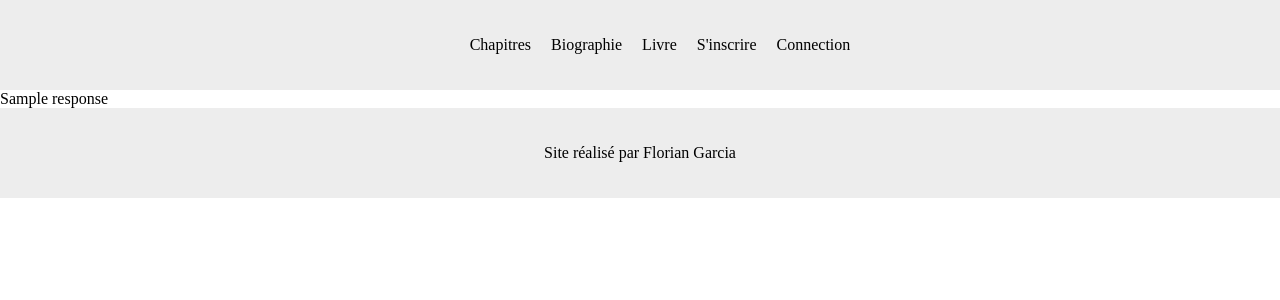
After one commit to FlorianGG/Projet-4-Creez-un-blog-pour-un-ecrivain, a PHP site: template view/layout.php in a window 1280 px wide. The commit adds this page. Shown: the top 300 px of the page. Run offline with PHP 8.4, Linux system fonts and the light colour scheme; the template is opened without the code that fills it: most values are stand-ins (such as "Sample title", 1, 10 or a date in 2020).

Commit message:
Implementation of view
test with the creating of new class View

```diff
--- a/index.php
+++ b/index.php
@@ -3,6 +3,7 @@
     use model\http\Request;
     use model\http\Response;
     use model\Router;
+    use view\listArticles;
 
     //Test
     // use model\classes\models\Article;
@@ -27,7 +28,10 @@
     $router = new Router($request, $response);
 
     $router->dispatch();
-    echo $response;
+
+
+    require_once('view/layout.php');
+
 
     // //TEST ADMIN
     // $testAdmin = ['pseudo'=>'test1', 'email'=>'test3@gmail.fr', 'pass'=>'test'];
--- /dev/null
+++ b/view/footer.html
@@ -0,0 +1,6 @@
+	<footer>
+		<p>Site réalisé par Florian Garcia</p>
+	</footer>
+	<script type="text/javascript" src="web/js/script.js"></script>
+</body>
+</html>
--- /dev/null
+++ b/view/header.html
@@ -0,0 +1,23 @@
+<header id="header">
+<!-- 	<nav class="navbar navbar-default navbar-fixed-top barreNav">
+	  <div class="container-fluid">
+	    <div class="navbar-header">
+	      <button type="button" class="navbar-toggle" data-toggle="collapse" data-target="#myNavbar">
+	        <span class="icon-bar"></span>
+	        <span class="icon-bar"></span>
+	        <span class="icon-bar"></span>
+	      </button>
+	      <a class="navbar-brand" href="index.php#header"><i class="glyphicon glyphicon-home"></i> Jean Forteroche</a>
+	    </div> -->
+	    <div class="collapse navbar-collapse" id="myNavbar">
+	      <ul class="nav navbar-nav navbar-right">
+	        <li><a href="index.php#news"><i class="glyphicon glyphicon-file"></i> Chapitres</a></li>
+	        <li><a href="index.php#bio"><i class="glyphicon glyphicon-info-sign"></i> Biographie</a></li>
+	        <li><a href="index.php/?controller=article&action=index"><i class="glyphicon glyphicon-book"></i> Livre</a></li>
+	        <li><a href="enregistrement.php"><span class="glyphicon glyphicon-user"></span> S'inscrire</a></li>
+	        <li><a href="connection.php"><span class="glyphicon glyphicon-log-in"></span> Connection</a></li>
+	      </ul>
+	    </div>
+<!-- 	  </div>
+	</nav> -->
+</header><!-- /header -->
--- /dev/null
+++ b/view/layout.php
@@ -0,0 +1,30 @@
+<?php
+	namespace view;
+
+	use model\http\Response;
+ ?>
+<!DOCTYPE html>
+<html>
+<head>
+	<meta charset="utf-8">
+	<meta name="viewport" content="width=device-width, initial-scale=1">
+	<title></title>
+	<link rel="stylesheet" type="text/css" href="../web/css/style.css">
+
+</head>
+<body>
+<?php
+	require('header.html');
+?>
+	<div class="content">
+		<?php
+		echo $response;
+
+
+		?>
+
+
+	</div>
+<?php
+	require('footer.html');
+?>
--- a/web/css/style.css
+++ b/web/css/style.css
@@ -1,13 +1,34 @@
+body{
+	width: 100%;
+	margin: 0;
+}
+header{
+
+	display: flex;
+	justify-content: center;
+	align-items: center;
+	height: 90px;
+	background-color: #ededed;
+}
 ul{
-	width: 50%;
-	margin: 0 auto;
+	display: 60%;
 	display: flex;
-	justify-content: space-between;
-	background: #ededed;
+	justify-content: center;
 }
 li{
+	text-decoration: none;
 	list-style: none;
+	padding: 0 10px;
 }
 a{
 	text-decoration: none;
+	color: black;
 }
+
+footer{
+	display: flex;
+	justify-content: center;
+	align-items: center;
+	height: 90px;
+	background-color: #ededed;
+}
--- /dev/null
+++ b/web/js/script.js
@@ -0,0 +1,25 @@
+// Add scrollspy to <body>
+$('body').scrollspy({target: ".navbar", offset: 50});
+
+// Add smooth scrolling on all links inside the navbar
+$("#myNavbar a").on('click', function(event) {
+
+  // Make sure this.hash has a value before overriding default behavior
+  if (this.hash !== "") {
+
+    // Store hash
+    var hash = this.hash;
+
+    // Using jQuery's animate() method to add smooth page scroll
+    // The optional number (800) specifies the number of milliseconds it takes to scroll to the specified area
+    $('html, body').animate({
+      scrollTop: $(hash).offset().top
+    }, 800, function(){
+
+    // Add hash (#) to URL when done scrolling (default click behavior)
+      window.location.hash = hash;
+    });
+
+  } // End if
+
+});
```
Also changed, not shown: controller/ArticleController.php (+6 -22 lines), view/View.php (added, +26 -0 lines), view/listArticles.php (added, +14 -0 lines).
